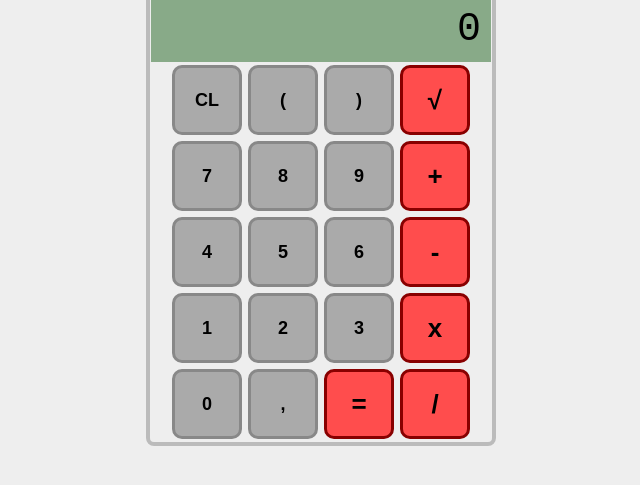
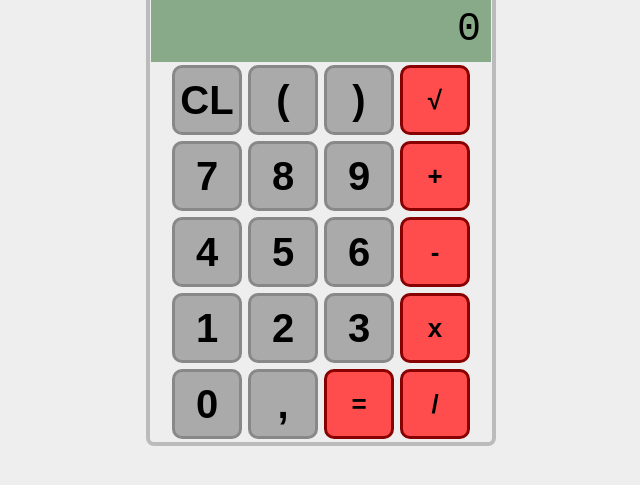
Before and after one commit to denneraladim/Calculadora, a plain HTML site: page index.html in a window 1280 px wide. Shown: the part 199-684 px from the top of the page, without its empty margins (319-959 px from the left). Drawn offline with Linux system fonts and the light colour scheme.

Commit message:
Atualizado

```diff
--- a/styles.css
+++ b/styles.css
@@ -73,6 +73,7 @@ html, body {
     height: 50px;
     cursor: pointer;
     margin: 2px;
+    font-size: 30px;
 }
 
 
@@ -125,7 +126,7 @@ html, body {
     .tecla {
         width: 70px;
         height: 70px;
-        font-size: 18px;
+        font-size: 40px;
         margin: 3px;
     }
 
```
